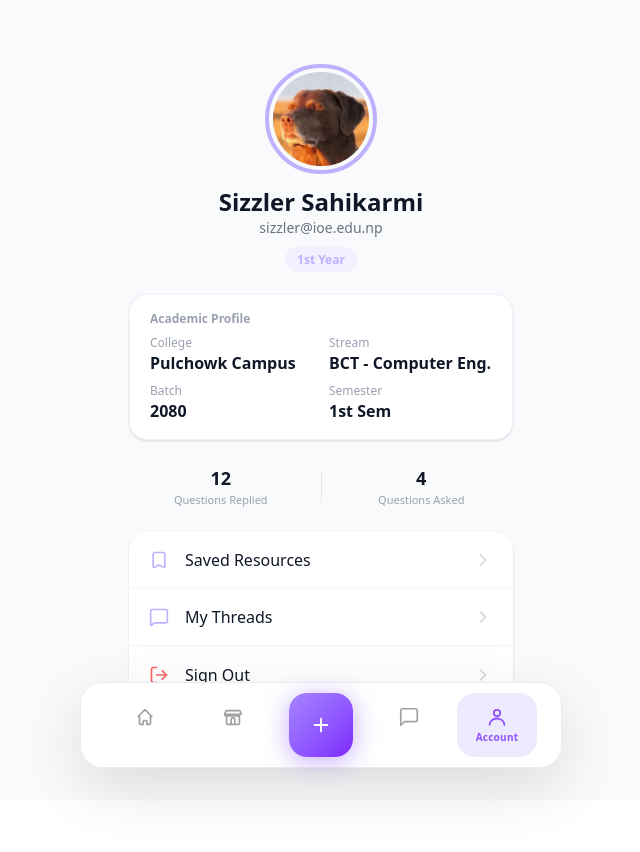
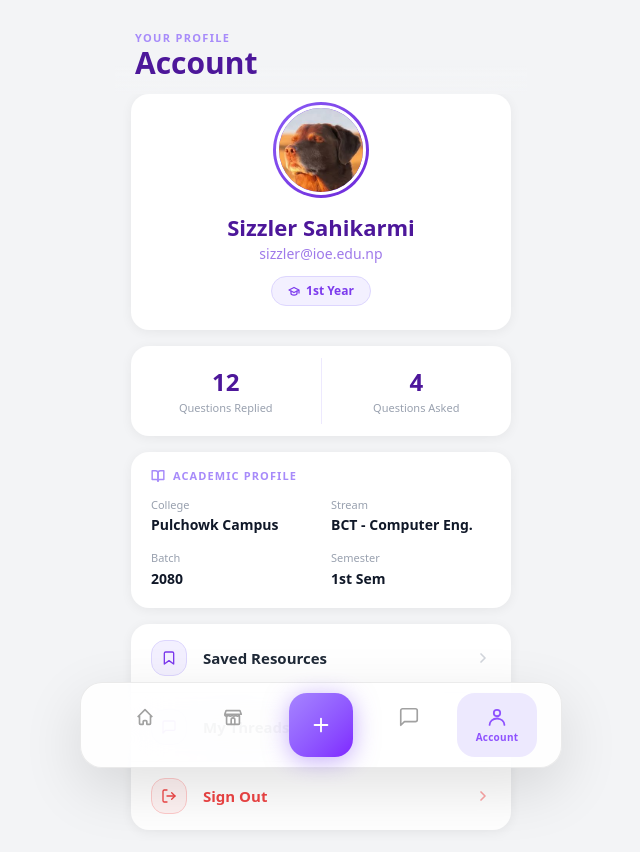
Before and after one commit to maneedasshrestha/codeyatra2.0_Profit.exe_Beacon, a Next.js app in the folder frontend/: page /dashboard/account in a window 1280 px wide. Shown: the top 852 px of the page, without its empty margins (319-959 px from the left). Before the commit the page ends 800 px from the top, so only its background shows below. Built offline with nearby package versions, Linux system fonts and the light colour scheme.

Commit message:
profile section changed

```diff
--- /dev/null
+++ b/frontend/app/dashboard/account/components/AcademicCard.tsx
@@ -0,0 +1,43 @@
+"use client";
+import React from "react";
+
+interface Credential {
+  label: string;
+  value: string;
+}
+
+interface AcademicCardProps {
+  credentials: Credential[];
+}
+
+export default function AcademicCard({ credentials }: AcademicCardProps) {
+  return (
+    <div
+      className="mx-4 rounded-2xl overflow-hidden"
+      style={{ background: "#fff", boxShadow: "0 2px 12px rgba(0,0,0,0.06)" }}
+    >
+      {/* Section header */}
+      <div className="flex items-center gap-2 px-5 pt-4 pb-2">
+        <svg width="14" height="14" viewBox="0 0 24 24" fill="none" stroke="#a78bfa" strokeWidth="2.5" strokeLinecap="round" strokeLinejoin="round">
+          <path d="M2 3h6a4 4 0 0 1 4 4v14a3 3 0 0 0-3-3H2z"/><path d="M22 3h-6a4 4 0 0 0-4 4v14a3 3 0 0 1 3-3h7z"/>
+        </svg>
+        <span
+          className="text-[11px] font-bold tracking-widest uppercase"
+          style={{ color: "#a78bfa", letterSpacing: "0.1em" }}
+        >
+          Academic Profile
+        </span>
+      </div>
+
+      {/* Grid */}
+      <div className="grid grid-cols-2 gap-x-5 gap-y-4 px-5 pb-5 pt-1">
+        {credentials.map((c) => (
+          <div key={c.label}>
+            <p className="text-[11px] font-medium text-gray-400 mb-0.5">{c.label}</p>
+            <p className="text-[14px] font-bold text-gray-900 leading-snug">{c.value}</p>
+          </div>
+        ))}
+      </div>
+    </div>
+  );
+}
--- /dev/null
+++ b/frontend/app/dashboard/account/components/ActionMenu.tsx
@@ -0,0 +1,60 @@
+"use client";
+import React from "react";
+
+interface MenuItem {
+  label: string;
+  icon: React.ReactNode;
+  danger?: boolean;
+  onClick?: () => void;
+}
+
+interface ActionMenuProps {
+  items: MenuItem[];
+}
+
+export default function ActionMenu({ items }: ActionMenuProps) {
+  return (
+    <div
+      className="mx-4 rounded-2xl overflow-hidden divide-y divide-gray-100"
+      style={{ background: "#fff", boxShadow: "0 2px 12px rgba(0,0,0,0.06)" }}
+    >
+      {items.map((item, i) => (
+        <button
+          key={i}
+          onClick={item.onClick}
+          className="w-full flex items-center gap-4 px-5 py-4 text-left transition-colors active:scale-[0.98]"
+          style={{ background: "transparent" }}
+          onMouseEnter={(e) => {
+            (e.currentTarget as HTMLButtonElement).style.background = item.danger ? "#fef2f2" : "#f9f5ff";
+          }}
+          onMouseLeave={(e) => {
+            (e.currentTarget as HTMLButtonElement).style.background = "transparent";
+          }}
+        >
+          <div
+            className="w-9 h-9 rounded-xl flex items-center justify-center shrink-0"
+            style={{
+              background: item.danger ? "#fef2f2" : "#f3f0ff",
+              border: `1px solid ${item.danger ? "#fecaca" : "#ddd6fe"}`,
+            }}
+          >
+            {item.icon}
+          </div>
+          <span
+            className="flex-1 text-[15px] font-semibold"
+            style={{ color: item.danger ? "#ef4444" : "#1f2937" }}
+          >
+            {item.label}
+          </span>
+          <svg
+            width="16" height="16" viewBox="0 0 24 24" fill="none"
+            stroke={item.danger ? "#fca5a5" : "#d1d5db"}
+            strokeWidth="2.5" strokeLinecap="round" strokeLinejoin="round"
+          >
+            <polyline points="9 18 15 12 9 6" />
+          </svg>
+        </button>
+      ))}
+    </div>
+  );
+}
--- /dev/null
+++ b/frontend/app/dashboard/account/components/ProfileHeader.tsx
@@ -0,0 +1,67 @@
+"use client";
+import React from "react";
+import Image from "next/image";
+
+interface ProfileHeaderProps {
+  name: string;
+  email: string;
+  year: string;
+  initials: string;
+  imgSrc?: string;
+}
+
+export default function ProfileHeader({ name, email, year, initials, imgSrc }: ProfileHeaderProps) {
+  return (
+    <div className="flex flex-col items-center pt-2 pb-6 px-5">
+      {/* Avatar */}
+      <div
+        className="w-24 h-24 rounded-full flex items-center justify-center"
+        style={{
+          background: "linear-gradient(135deg,#8b5cf6,#6d28d9)",
+          padding: 3,
+        }}
+      >
+        {imgSrc ? (
+          <Image
+            src={imgSrc}
+            alt={name}
+            width={92}
+            height={92}
+            className="rounded-full object-cover w-full h-full"
+            style={{ border: "3px solid #fff" }}
+          />
+        ) : (
+          <div
+            className="w-full h-full rounded-full flex items-center justify-center text-2xl font-extrabold text-white"
+            style={{ background: "linear-gradient(135deg,#8b5cf6,#6d28d9)" }}
+          >
+            {initials}
+          </div>
+        )}
+      </div>
+
+      {/* Name */}
+      <h2 className="mt-4 text-[22px] font-extrabold text-violet-900 leading-tight text-center">
+        {name}
+      </h2>
+
+      {/* Email */}
+      <p className="mt-0.5 text-sm font-medium" style={{ color: "#9f7aea" }}>
+        {email}
+      </p>
+
+      {/* Year badge */}
+      <div className="mt-3">
+        <span
+          className="inline-flex items-center gap-1.5 px-4 py-1.5 rounded-full text-xs font-bold"
+          style={{ background: "#f3f0ff", color: "#7c3aed", border: "1px solid #ddd6fe" }}
+        >
+          <svg width="12" height="12" viewBox="0 0 24 24" fill="none" stroke="currentColor" strokeWidth="2.5" strokeLinecap="round" strokeLinejoin="round">
+            <path d="M22 10v6M2 10l10-5 10 5-10 5z"/><path d="M6 12v5c0 1.1 2.7 3 6 3s6-1.9 6-3v-5"/>
+          </svg>
+          {year}
+        </span>
+      </div>
+    </div>
+  );
+}
--- a/frontend/app/dashboard/account/page.tsx
+++ b/frontend/app/dashboard/account/page.tsx
@@ -1,103 +1,122 @@
+"use client";
 import React from "react";
-import {
-  ChevronLeft,
-  Settings,
-  Bookmark,
-  MessageSquare,
-  Users,
-  LogOut,
-} from "lucide-react";
-import Image from "next/image";
+import ProfileHeader from "./components/ProfileHeader";
+import AcademicCard from "./components/AcademicCard";
+import ActionMenu from "./components/ActionMenu";
 
-const AccountPage = () => {
+const USER = {
+  name: "Sizzler Sahikarmi",
+  email: "sizzler@ioe.edu.np",
+  year: "1st Year",
+  initials: "SS",
+  imgSrc: "/assets/profile_picture.jpg",
+};
+
+const CREDENTIALS = [
+  { label: "College", value: "Pulchowk Campus" },
+  { label: "Stream", value: "BCT - Computer Eng." },
+  { label: "Batch", value: "2080" },
+  { label: "Semester", value: "1st Sem" },
+];
+
+const STATS = [
+  { label: "Questions Replied", value: 12 },
+  { label: "Questions Asked", value: 4 },
+];
+
+export default function AccountPage() {
   return (
-    <div className="min-h-dvh bg-[#F9FAFB] flex flex-col items-center w-full">
-      {/* Profile Header Section */}
-      <div className="flex flex-col items-center mt-16 mb-6">
-        <div className="relative">
-          <span className="block rounded-full border-4 border-[#BDB2FF] p-1">
-            <Image
-              src="/assets/profile_picture.jpg"
-              alt="Profile Picture"
-              width={96}
-              height={96}
-              className="rounded-full object-cover"
-            />
+    <div className="min-h-screen w-full flex justify-center" style={{ background: "#f3f4f6" }}>
+      <div className="w-full max-w-[412px] flex flex-col min-h-screen pb-28">
+
+        {/* ── Header ──────────────────────────────────────────────────────── */}
+        <div
+          className="sticky top-0 z-20 pt-6 pb-4 px-5"
+          style={{
+            background: "linear-gradient(180deg,#f3f4f6 70%,#f3f4f6cc 100%)",
+            backdropFilter: "blur(20px)",
+          }}
+        >
+          <span
+            className="text-[11px] font-bold tracking-widest uppercase"
+            style={{ color: "#a78bfa", letterSpacing: "0.12em" }}
+          >
+            Your Profile
           </span>
+          <h1 className="text-3xl font-extrabold leading-none text-violet-900">
+            Account
+          </h1>
         </div>
-        <div className="mt-3 text-2xl font-bold text-gray-900">
-          Sizzler Sahikarmi
+
+        {/* ── Profile card ────────────────────────────────────────────────── */}
+        <div
+          className="mx-4 rounded-2xl overflow-hidden"
+          style={{ background: "#fff", boxShadow: "0 2px 12px rgba(0,0,0,0.06)" }}
+        >
+          <ProfileHeader
+            name={USER.name}
+            email={USER.email}
+            year={USER.year}
+            initials={USER.initials}
+            imgSrc={USER.imgSrc}
+          />
         </div>
-        <div className="text-sm text-gray-500">sizzler@ioe.edu.np</div>
-        <div className="mt-2">
-          <span className="px-3 py-1 rounded-full bg-[#F3F0FF] text-[#BDB2FF] text-xs font-semibold">
-            1st Year
-          </span>
+
+        {/* ── Stats row ───────────────────────────────────────────────────── */}
+        <div
+          className="mx-4 mt-4 rounded-2xl flex items-center"
+          style={{ background: "#fff", boxShadow: "0 2px 12px rgba(0,0,0,0.06)" }}
+        >
+          {STATS.map((stat, i) => (
+            <React.Fragment key={stat.label}>
+              {i > 0 && <div className="w-px self-stretch my-3" style={{ background: "#ede9fe" }} />}
+              <div className="flex-1 flex flex-col items-center py-5">
+                <span className="text-2xl font-extrabold text-violet-900">{stat.value}</span>
+                <span className="text-[11px] font-medium text-gray-400 mt-0.5">{stat.label}</span>
+              </div>
+            </React.Fragment>
+          ))}
         </div>
-      </div>
 
-      {/* Academic Credentials Card */}
-      <div className="w-[90%] max-w-sm bg-white rounded-2xl shadow-sm border border-[#F3F0FF] mb-6">
-        <div className="px-5 pt-4 pb-2 text-xs text-gray-400 font-semibold">
-          Academic Profile
+        {/* ── Academic card ───────────────────────────────────────────────── */}
+        <div className="mt-4">
+          <AcademicCard credentials={CREDENTIALS} />
         </div>
-        <div className="grid grid-cols-2 grid-rows-2 gap-x-4 gap-y-2 px-5 pb-4">
-          <div>
-            <div className="text-xs text-gray-400">College</div>
-            <div className="font-bold text-gray-900">Pulchowk Campus</div>
-          </div>
-          <div>
-            <div className="text-xs text-gray-400">Stream</div>
-            <div className="font-bold text-gray-900">BCT - Computer Eng.</div>
-          </div>
-          <div>
-            <div className="text-xs text-gray-400">Batch</div>
-            <div className="font-bold text-gray-900">2080</div>
-          </div>
-          <div>
-            <div className="text-xs text-gray-400">Semester</div>
-            <div className="font-bold text-gray-900">1st Sem</div>
-          </div>
+
+        {/* ── Actions menu ────────────────────────────────────────────────── */}
+        <div className="mt-4">
+          <ActionMenu
+            items={[
+              {
+                label: "Saved Resources",
+                icon: (
+                  <svg width="16" height="16" viewBox="0 0 24 24" fill="none" stroke="#7c3aed" strokeWidth="2" strokeLinecap="round" strokeLinejoin="round">
+                    <path d="M19 21l-7-5-7 5V5a2 2 0 0 1 2-2h10a2 2 0 0 1 2 2z"/>
+                  </svg>
+                ),
+              },
+              {
+                label: "My Threads",
+                icon: (
+                  <svg width="16" height="16" viewBox="0 0 24 24" fill="none" stroke="#7c3aed" strokeWidth="2" strokeLinecap="round" strokeLinejoin="round">
+                    <path d="M21 15a2 2 0 0 1-2 2H7l-4 4V5a2 2 0 0 1 2-2h14a2 2 0 0 1 2 2z"/>
+                  </svg>
+                ),
+              },
+              {
+                label: "Sign Out",
+                danger: true,
+                icon: (
+                  <svg width="16" height="16" viewBox="0 0 24 24" fill="none" stroke="#ef4444" strokeWidth="2" strokeLinecap="round" strokeLinejoin="round">
+                    <path d="M9 21H5a2 2 0 0 1-2-2V5a2 2 0 0 1 2-2h4"/><polyline points="16 17 21 12 16 7"/><line x1="21" y1="12" x2="9" y2="12"/>
+                  </svg>
+                ),
+              },
+            ]}
+          />
         </div>
-      </div>
 
-      {/* App Stats Row */}
-      <div className="w-[90%] max-w-sm flex justify-between items-center mb-6">
-        <div className="flex-1 flex flex-col items-center">
-          <div className="font-bold text-lg text-gray-900">12</div>
-          <div className="text-[11px] text-gray-400">Questions Replied</div>
-        </div>
-        <div className="w-px h-8 bg-gray-200 mx-2" />
-        <div className="flex-1 flex flex-col items-center">
-          <div className="font-bold text-lg text-gray-900">4</div>
-          <div className="text-[11px] text-gray-400">Questions Asked</div>
-        </div>
-      </div>
-
-      {/* Action Menu */}
-      <div className="w-[90%] max-w-sm bg-white rounded-2xl shadow-sm divide-y divide-gray-100 mb-8">
-        <button className="w-full flex items-center px-5 py-4 text-left hover:bg-[#F3F0FF]">
-          <Bookmark className="w-5 h-5 text-[#BDB2FF] mr-4" />
-          <span className="flex-1 text-gray-900 font-medium">
-            Saved Resources
-          </span>
-          <ChevronLeft className="w-5 h-5 text-gray-300 rotate-180" />
-        </button>
-        <button className="w-full flex items-center px-5 py-4 text-left hover:bg-[#F3F0FF]">
-          <MessageSquare className="w-5 h-5 text-[#BDB2FF] mr-4" />
-          <span className="flex-1 text-gray-900 font-medium">My Threads</span>
-          <ChevronLeft className="w-5 h-5 text-gray-300 rotate-180" />
-        </button>
-
-        <div className="h-px bg-gray-100 mx-5" />
-        <button className="w-full flex items-center px-5 py-4 text-left hover:bg-[#F9FAFB]">
-          <LogOut className="w-5 h-5 text-red-400 mr-4" />
-          <span className="flex-1 text-gray-900 font-medium">Sign Out</span>
-          <ChevronLeft className="w-5 h-5 text-gray-300 rotate-180" />
-        </button>
       </div>
     </div>
   );
-};
-
-export default AccountPage;
+}
```
